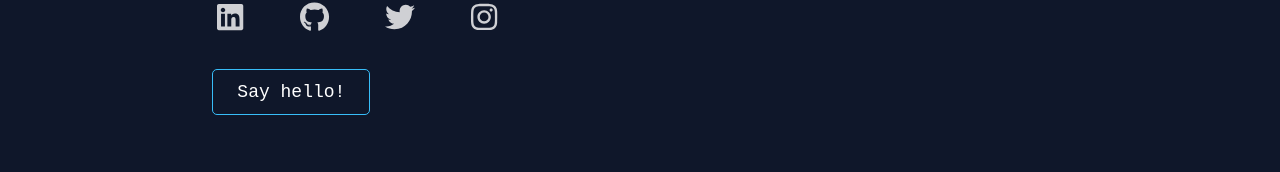
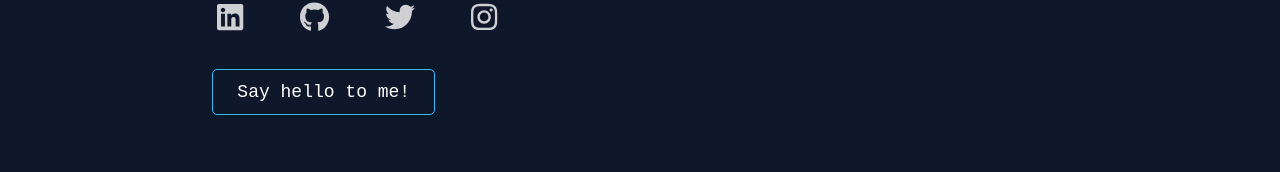
Before and after one commit to gogouravr/dot-portfolio, a React (Create React App) app: page / in a window 1280 px wide. Shown: the part 529-701 px from the top of the page. Built offline with nearby package versions, Linux system fonts and the light colour scheme.

Commit message:
Update hello text

```diff
--- a/src/components/Intro.jsx
+++ b/src/components/Intro.jsx
@@ -46,7 +46,7 @@ export default function Intro() {
             <div className="mt-5 sm:mt-8">
                 <PrimaryButton>
                     <a href="mailto:gouravr244@gmail.com" className="text-sm md:text-base lg:text-lg">
-                        Say hello!
+                        Say hello to me!
                     </a>
                 </PrimaryButton>
             </div>
```
